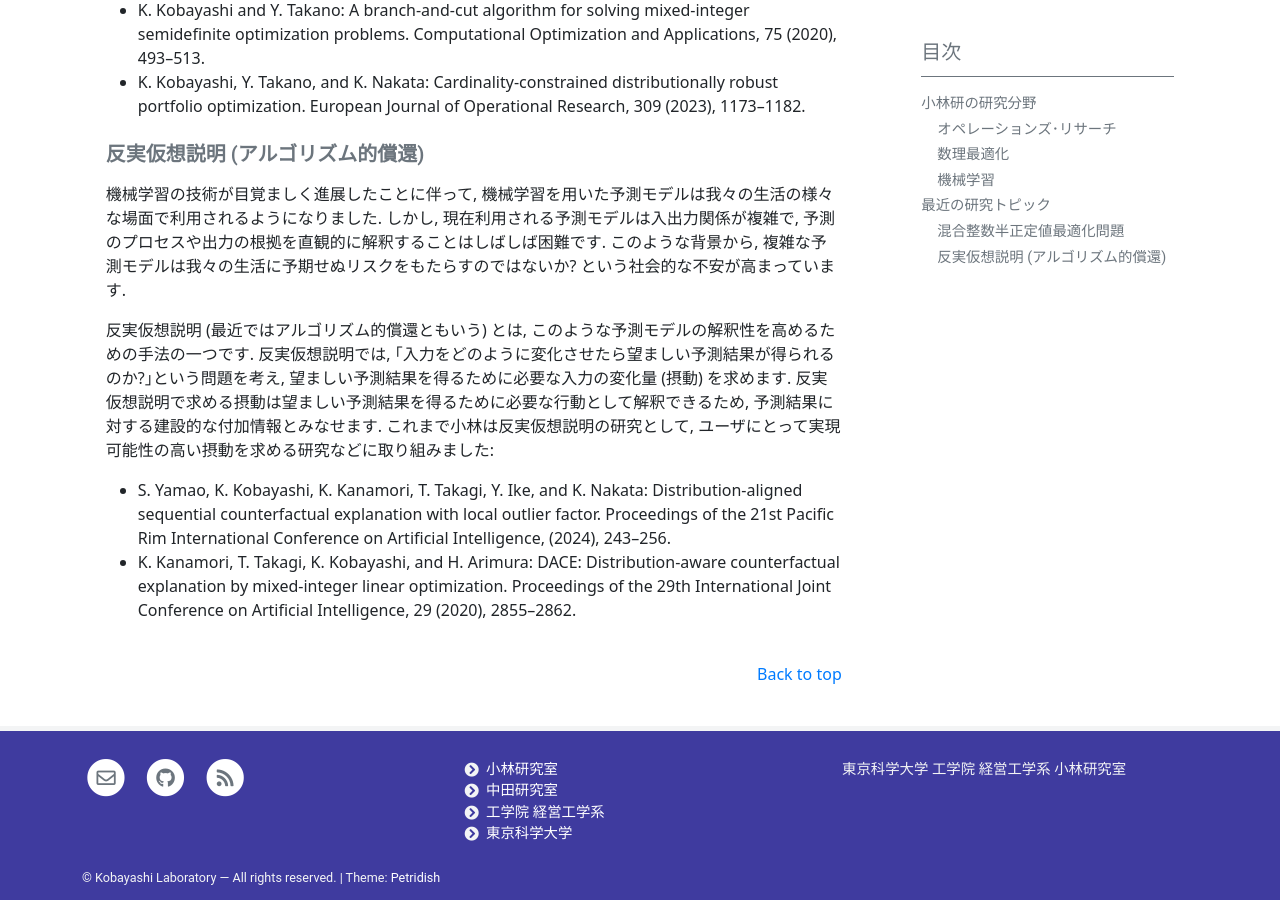
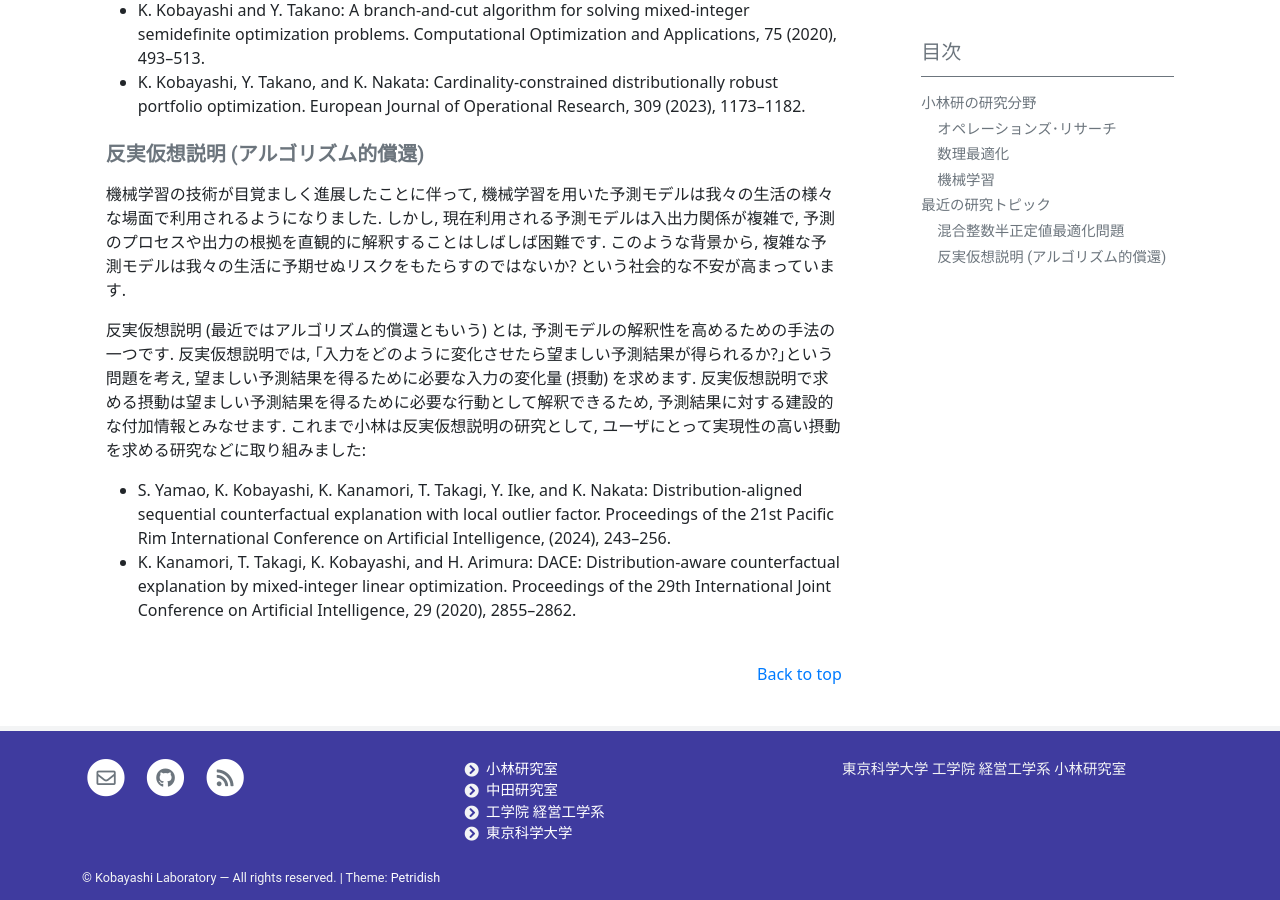
Before and after one commit to isct-koba-lab/isct-koba-lab.github.io, a Jekyll site: the page built from pages/research.md, in a window 1280 px wide and 900 px high, scrolled down 1320 px. Built offline with Jekyll 4.4.1, drawn with Linux system fonts in a browser that asks for light colours.

```diff
--- a/pages/research.md
+++ b/pages/research.md
@@ -41,8 +41,8 @@
 
 機械学習の技術が目覚ましく進展したことに伴って, 機械学習を用いた予測モデルは我々の生活の様々な場面で利用されるようになりました. しかし, 現在利用される予測モデルは入出力関係が複雑で, 予測のプロセスや出力の根拠を直観的に解釈することはしばしば困難です. このような背景から, 複雑な予測モデルは我々の生活に予期せぬリスクをもたらすのではないか? という社会的な不安が高まっています.
 
-反実仮想説明 (最近ではアルゴリズム的償還ともいう) とは, このような予測モデルの解釈性を高めるための手法の一つです.
-反実仮想説明では, ｢入力をどのように変化させたら望ましい予測結果が得られるのか?｣という問題を考え, 望ましい予測結果を得るために必要な入力の変化量 (摂動) を求めます. 反実仮想説明で求める摂動は望ましい予測結果を得るために必要な行動として解釈できるため, 予測結果に対する建設的な付加情報とみなせます.  これまで小林は反実仮想説明の研究として, ユーザにとって実現可能性の高い摂動を求める研究などに取り組みました:
+反実仮想説明 (最近ではアルゴリズム的償還ともいう) とは, 予測モデルの解釈性を高めるための手法の一つです.
+反実仮想説明では, ｢入力をどのように変化させたら望ましい予測結果が得られるか?｣という問題を考え, 望ましい予測結果を得るために必要な入力の変化量 (摂動) を求めます. 反実仮想説明で求める摂動は望ましい予測結果を得るために必要な行動として解釈できるため, 予測結果に対する建設的な付加情報とみなせます.  これまで小林は反実仮想説明の研究として, ユーザにとって実現性の高い摂動を求める研究などに取り組みました:
 
 - S. Yamao, K. Kobayashi, K. Kanamori, T. Takagi, Y. Ike, and K. Nakata: Distribution-aligned sequential counterfactual explanation with local outlier factor. Proceedings of the 21st Pacific Rim International Conference on Artificial Intelligence, (2024), 243–256.
 - K. Kanamori, T. Takagi, K. Kobayashi, and H. Arimura: DACE: Distribution-aware counterfactual explanation by mixed-integer linear optimization. Proceedings of the 29th International Joint Conference on Artificial Intelligence, 29 (2020), 2855–2862.
```
